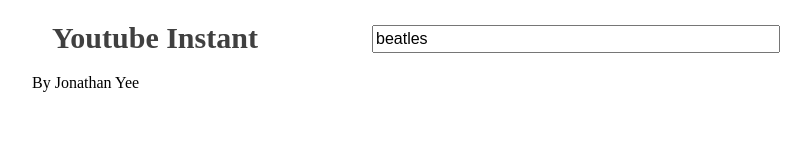
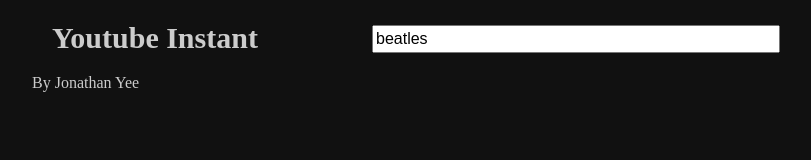
Before and after one commit to jonathanyee/Youtube-Instant, a plain HTML site: page index.html in a window 1280 px wide. Shown: the whole page, without its empty margins (138-949 px from the left). Drawn offline with nearby package versions, Linux system fonts and the light colour scheme; no server answers.

Commit message:
made background darker

```diff
--- a/style.css
+++ b/style.css
@@ -1,5 +1,7 @@
 html, body
 {
+   background: #111;
+   color: #ccc;
    margin: 0;
    padding: 0;
 }
@@ -17,8 +19,8 @@ html, body
 }
 h1, h2, h3, h4, h5, h6
 {
+   color: #ccc;
    font-weight: bold;
-   color: #404040;
 }
 
 h1
```
